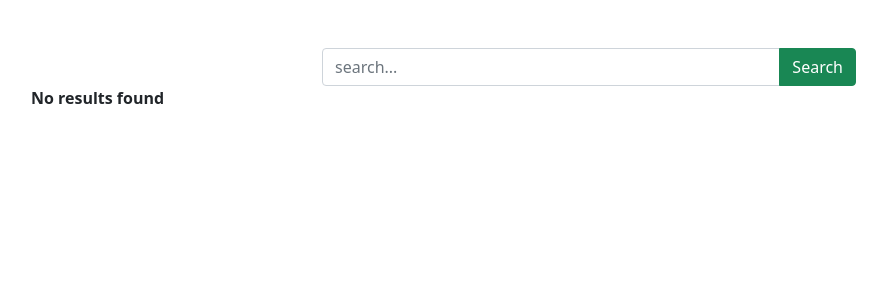
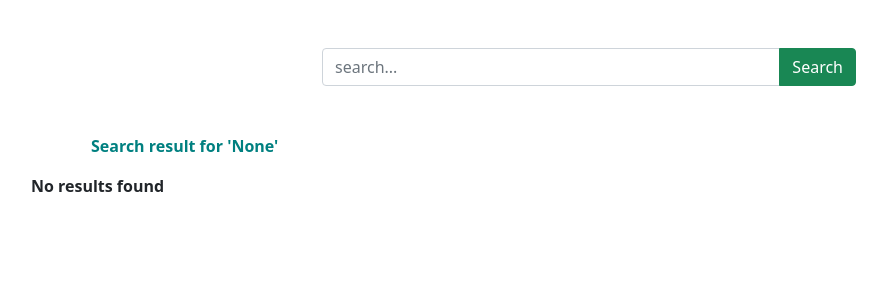
Before and after one commit to mayankt18/glugle, a Flask app: page /search_results in a window 1280 px wide. Shown: the top 300 px of the page, without its empty margins (51-938 px from the left). Run offline with Flask 2, Linux system fonts and the light colour scheme; data that the repository does not hold is empty; some libraries are stand-ins or nearby versions.

Commit message:
fixed issues with searching and crawling

```diff
--- a/app/app.py
+++ b/app/app.py
@@ -14,19 +14,24 @@ def entry_point():
 def search_results():
     connect_url = 'mongodb+srv://mayank:mymongodb@cluster0.2ytui.mongodb.net/results?retryWrites=true&w=majority'
 
-    client = pymongo.MongoClient(connect_url)
+    client = pymongo.MongoClient(connect_url, connect=False)
     db = client.results
     search_string = request.args.get('search')
 
     query = db.search_results.find(
-        {'$text': {'$search': search_string}})
+        {'$text': {'$search': search_string, '$caseSensitive': False}})
 
     search_result = []
 
     for doc in query:
-        search_result.append(doc)
+        exist = False
+        for result in search_result:
+            if result['title'] == doc['title'] and result['url'] == doc['url']:
+                exist = True
+                break
 
-    print(search_result)
+        if exist == False:
+            search_result.append(doc)
 
     client.close()
 
--- a/app/templates/base.html
+++ b/app/templates/base.html
@@ -21,7 +21,7 @@
         }
     </style>
 
-    <title>Probe</title>
+    <title>Glugle</title>
 </head>
 
 <body>
--- a/app/templates/home.html
+++ b/app/templates/home.html
@@ -7,6 +7,7 @@
     <div class="col mt-5">
         <img src="{{url_for('static', filename='./images/logo.png')}}" class="mx-auto d-block"
             style="width: 25%; height: 25%">
+        <h1 style="color:rgb(0, 109, 49); text-align:center;" class="mt-2"><b>Glugle Search</b></h2>
     </div>
 
 
--- a/app/templates/search.html
+++ b/app/templates/search.html
@@ -10,9 +10,13 @@
         </div>
     </form>
 
+    <div class="container mx-5 mt-5">
+        <p style="color: teal;"><b>Search result for '{{search_string}}'</b></p>
+    </div>
+
     {% if search_result %}
     {% for link in search_result %}
-    <div class="mt-3">
+    <div class="container mt-3" style="width:90%">
 
         <div class="col">
             <strong><a href="{{ link.url }}">{{ link.title }}</a></strong>
```
Also changed, not shown: crawler/spider.py (+4 -4 lines), tests/test.py (+18 -9 lines).
